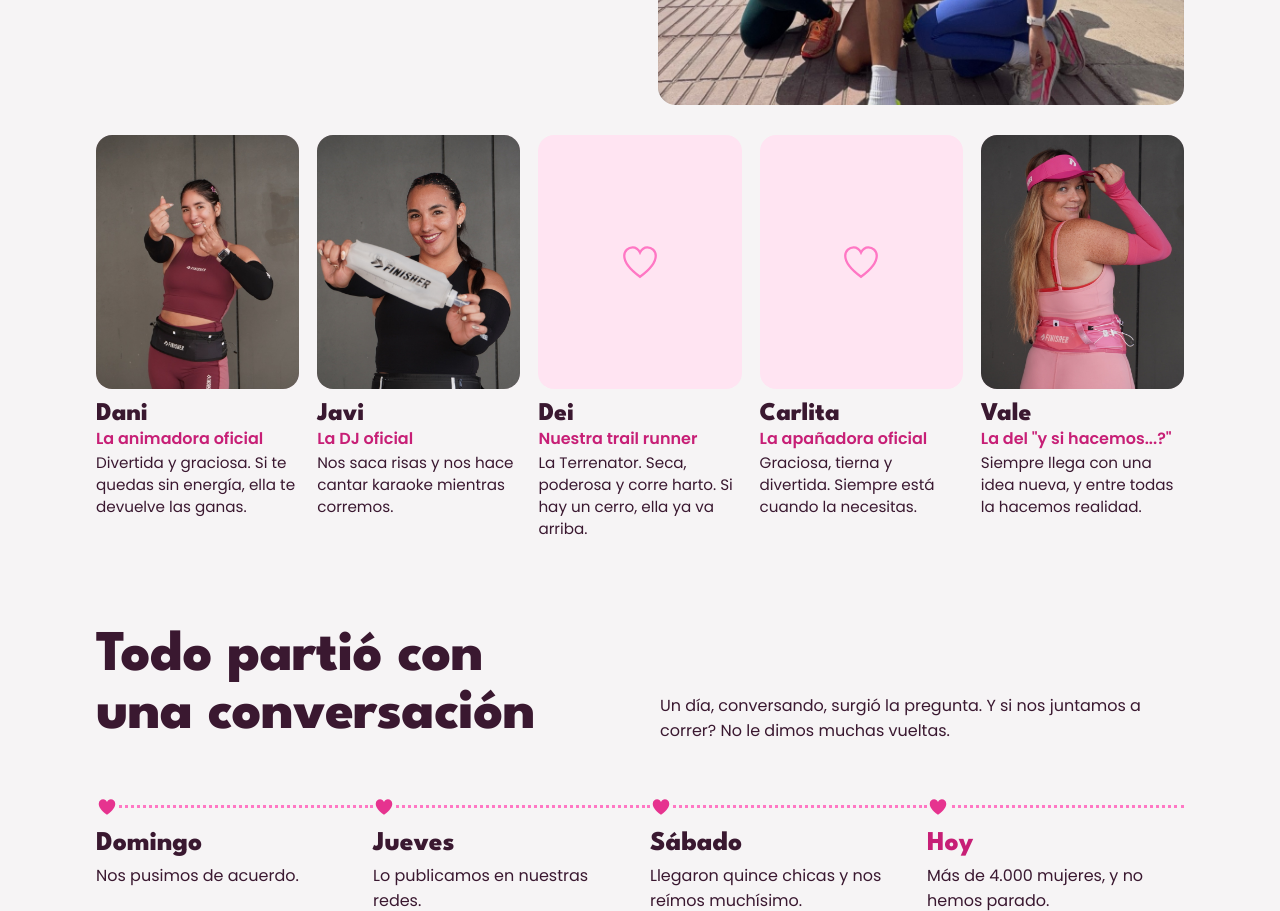
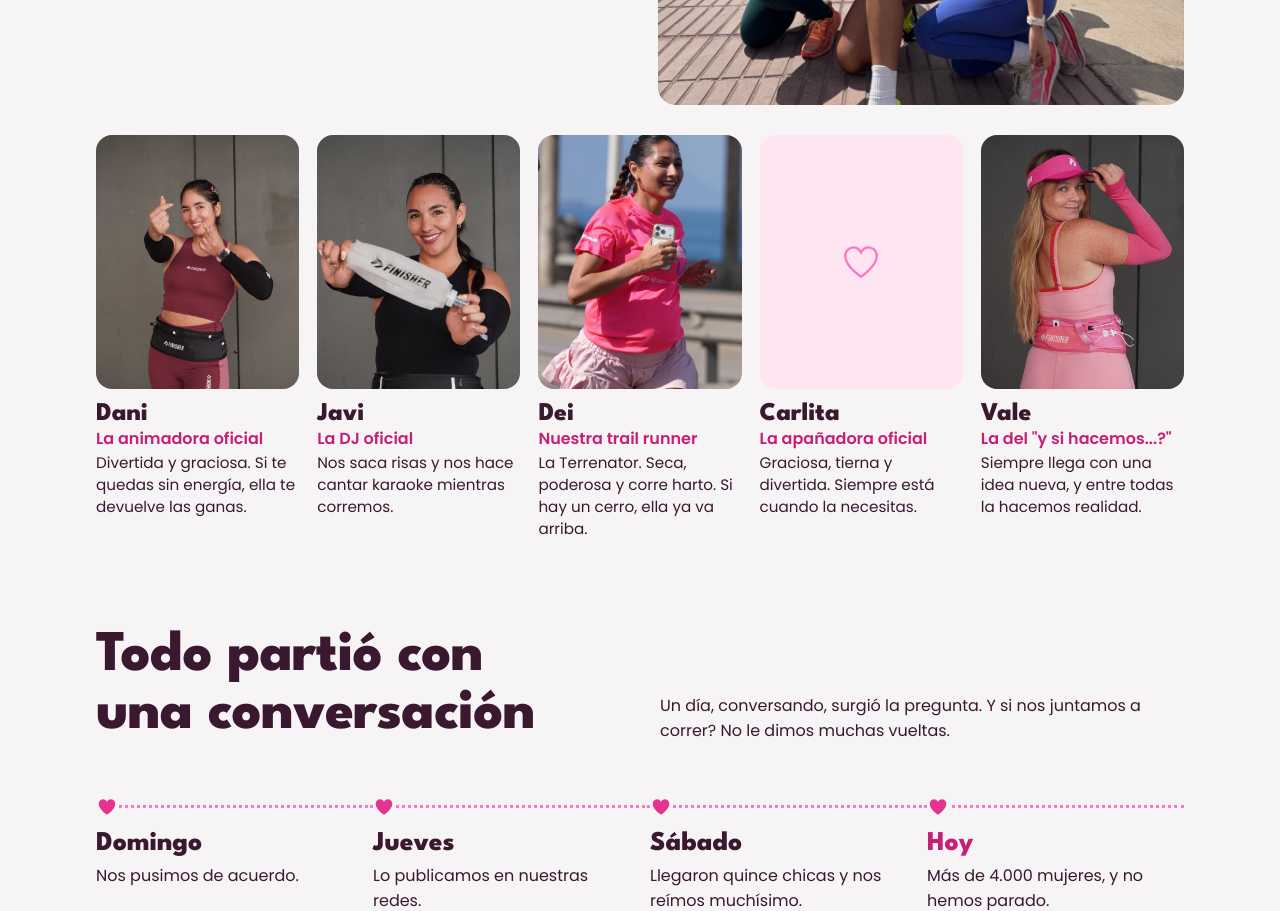
Before and after one commit to valentinaape-ops/socialrunantofa-web, a plain HTML site: page index.html in a window 1280 px wide. Shown: the part 1851-2762 px from the top of the page. Drawn offline with Linux system fonts and the light colour scheme.

Commit message:
Agrega la foto de Dei
Co-Authored-By: Claude Opus 5.5 <noreply@anthropic.com>

```diff
--- a/index.html
+++ b/index.html
@@ -294,7 +294,7 @@
             <div class="datos-equipo"><h3>Javi</h3><b>La DJ oficial</b><p>Nos saca risas y nos hace cantar karaoke mientras corremos.</p></div>
           </li>
           <li>
-            <div class="foto-equipo"><svg viewBox="0 0 40 40" aria-hidden="true"><path d="M20 34 C9 26 5 20 5 14 C5 9 9 6 13 6 C16 6 18.5 8 20 11 C21.5 8 24 6 27 6 C31 6 35 9 35 14 C35 20 31 26 20 34 Z"/></svg></div>
+            <div class="foto-equipo con-foto"><img src="img/dei.jpg" alt="Dei corriendo sonriente con polera rosada frente al mar" loading="lazy"></div>
             <div class="datos-equipo"><h3>Dei</h3><b>Nuestra trail runner</b><p>La Terrenator. Seca, poderosa y corre harto. Si hay un cerro, ella ya va arriba.</p></div>
           </li>
           <li>
```
Also changed, not shown: img/dei.jpg (added).
